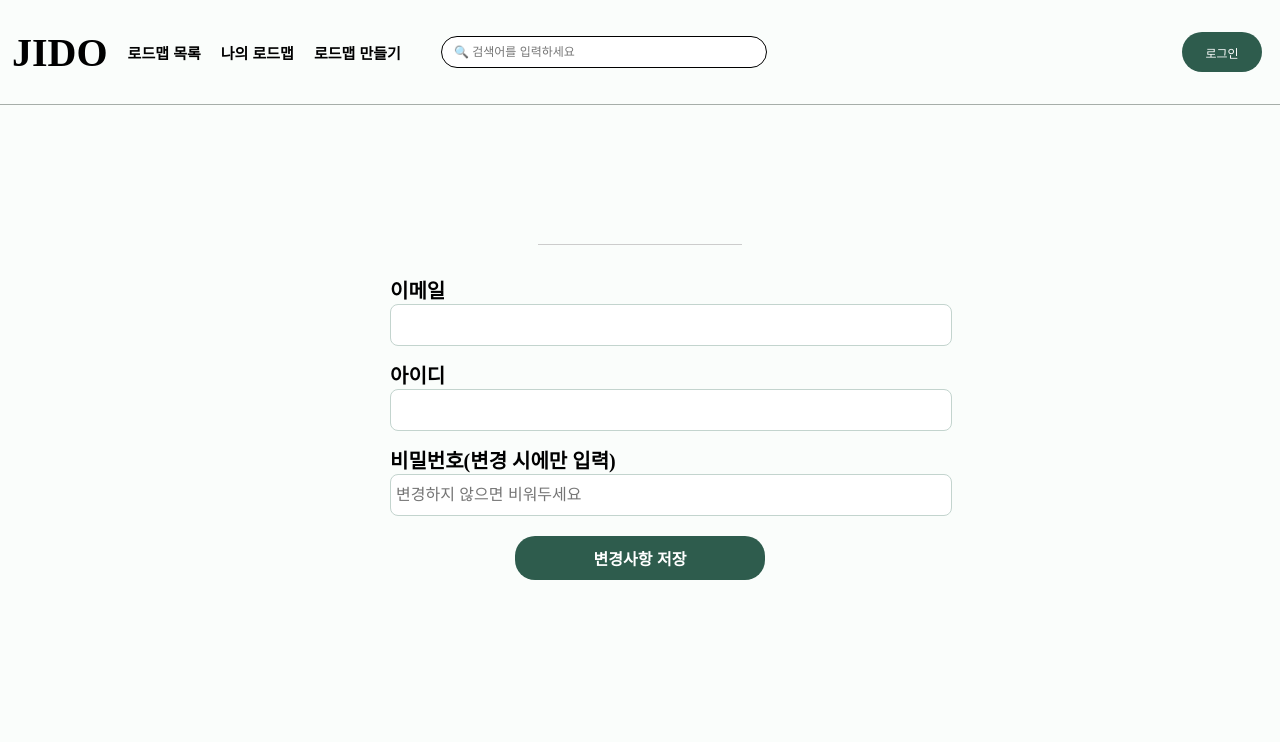
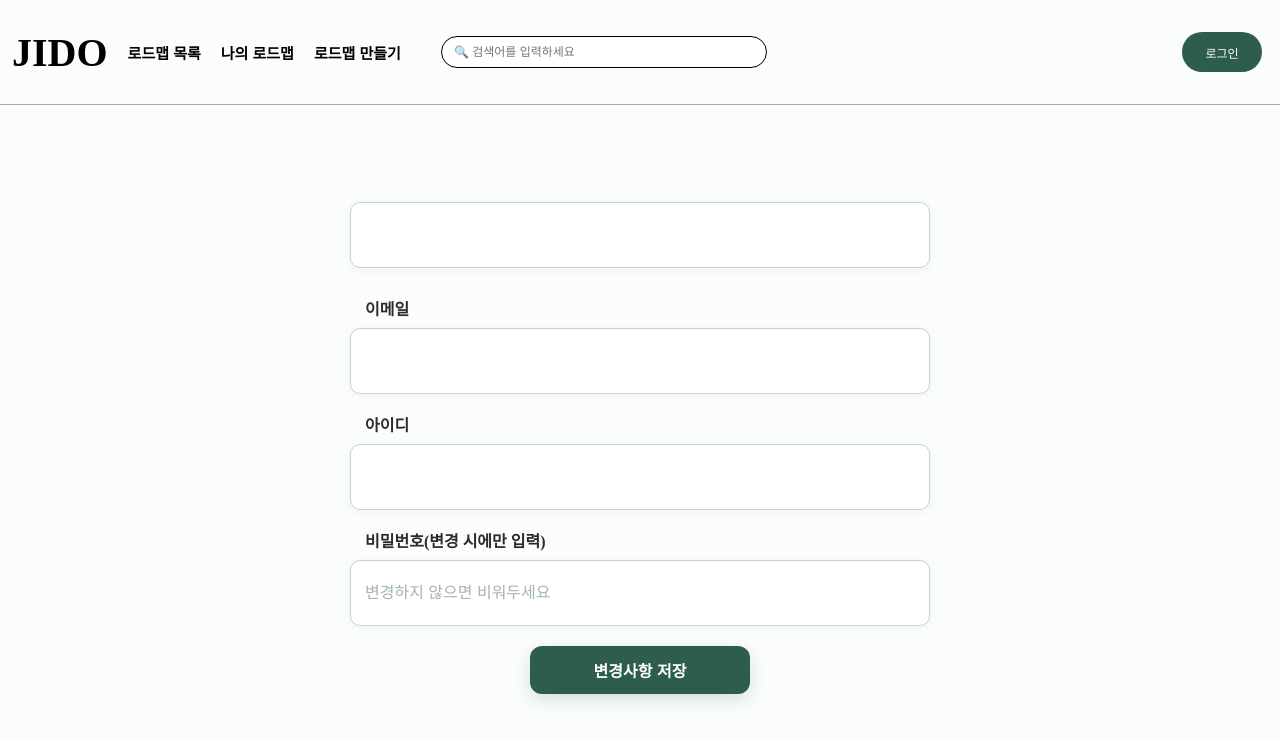
Before and after one commit to 9oormthonUniv-SCH/JIDO_fe, a React (Vite) app: page /infoupdate in a window 1280 px wide. Shown: the top 742 px of the page. Built offline with nearby package versions, Linux system fonts and the light colour scheme; no server answers; a web font is replaced by a local one.

Commit message:
api연결 3
회원가입(닉네임중복확인),댓글,검색창

```diff
--- a/src/api/users/index.js
+++ b/src/api/users/index.js
@@ -5,8 +5,10 @@ import api from "../client";
 
 /** 닉네임으로 유저 조회 (200=존재/중복, 404=없음/사용가능) */
 export async function getUserByNickname(nickname) {
-  const res = await api.get(`/user/${encodeURIComponent(nickname)}`);
-  return res.data;
+  const nick = (nickname ?? "").trim();
+  if (!nick) throw new Error("닉네임이 비어있습니다.");
+  const res = await api.get(`/user/nick/${encodeURIComponent(nick)}`);
+  return res.data; // { userId, userLoginId, email, nickname, age }
 }
 
 /** 카테고리 전체 조회 */
@@ -20,9 +22,8 @@ export async function getUserById(userId) {
   return res.data;  // { userId, userLoginId, email, nickname, age }
 }
 export async function updateUser(id, body) {
-  // body: { userLoginId, email, nickname, password?, age? }
-  const { data } = await api.patch(`/user/${id}`, body);
-  return data;
+  const res = await api.patch(`/user/id/${id}`, body);
+  return res.data;
 }
 
 // fetchCategories()
--- a/src/pages/MyInfo.jsx
+++ b/src/pages/MyInfo.jsx
@@ -7,114 +7,149 @@ import { logout } from "../api/auth";
 import { getUserById } from "../api/users";
 
 const TotalContainer = styled.div`
+  --brand: #2e5c4d;
+  --ink: #0f172a;
+  --muted: #667085;
+
   display: flex;
   flex-direction: column;
+  align-items: center;
+
   background-color: #fafdfb;
-  margin-top: 150px;
-  padding: 20px;
-  align-items: center;
+  margin: 120px auto 80px;
+  padding: 24px;
+
+  /* 화면 가운데 카드 레이아웃 */
+  max-width: 840px;
 `;
 
 const TopInfo = styled.div`
+  width: 100%;
+  max-width: 640px;
+
   display: flex;
-  gap: 15px;
-  margin-top: 40px;
-  margin-bottom: 30px;
-  justify-content: flex-start;
+  flex-direction: column;
+  gap: 10px;
+
+  margin-top: 32px;
+  margin-bottom: 24px;
+  justify-content: center;
 `;
 
 const Container = styled.div`
+  width: 100%;
   display: flex;
   flex-direction: column;
-  justify-content: center;
+  align-items: stretch;
 `;
 
-const UserName = styled.p`
-  font-weight: bold;
-  color: black;
-  font-size: 28px;
-  margin: 0;
+/* 공용 필드 박스 스타일 */
+const BaseField = styled.div`
+  background: #ffffff;
+  color: var(--ink);
+  font-size: 16px;
+  border: 1px solid rgba(16, 24, 40, 0.14);
+  border-radius: 12px;
+  padding: 12px 14px;
+  width: 100%;
+  box-shadow:
+    0 1px 1px rgba(16,24,40,0.04),
+    0 8px 24px rgba(46,92,77,0.08);
 `;
 
-const SignupDate = styled.p`
-  font-size: 15px;
+/* 닉네임도 박스 형태로 */
+const UserName = styled(BaseField)`
+  font-weight: 700;
+  font-size: 18px;
+  letter-spacing: -0.2px;
 `;
 
+/* 가입일은 보조 텍스트 */
+const SignupDate = styled.p`
+  margin: 4px 0 0;
+  font-size: 14px;
+  color: var(--muted);
+`;
+
+/* 아래 입력 정보 래퍼 */
 const ChangeContainer = styled.div`
-  display: flex;
-  width: 500px;
-  gap: 20px;
+  width: 100%;
+  max-width: 640px;
+  display: grid;
+  grid-template-columns: 1fr;
+  gap: 16px;
 `;
 
 const LoginContainer = styled.div`
   display: flex;
   flex-direction: column;
-  gap: 14px;
+  gap: 18px;
   flex: 1;
-  align-items: center;
+  align-items: stretch;
 `;
 
+/* 라벨 */
 const Label = styled.label`
-  font-weight: bold;
-  font-size: 20px;
-  color: black;
+  display: block;
+  margin-bottom: 8px;
+  font-weight: 800;
+  font-size: 14px;
+  color: var(--ink);
+  letter-spacing: -0.1px;
 `;
 
-const Input = styled.div`
-  background-color: white;
-  font-size: 16px;
-  border: 1px solid #c3d4ce;
-  border-radius: 8px;
-  height: 30px;
-  padding: 5px;
-  width: 550px;
+/* 이메일/아이디 박스 */
+const Input = styled(BaseField)`
+  /* 그대로 사용 */
 `;
 
+/* 액션 버튼 */
 const EditMyInfoB = styled.button`
-  margin-top: 20px;
+  margin-top: 24px;
   font-size: 16px;
-  background: #2e5c4d;
+  background: var(--brand);
   color: white;
   border: none;
-  border-radius: 20px;
-  padding: 10px 40px;
+  border-radius: 12px;
+  padding: 12px 20px;
   cursor: pointer;
-  font-weight: bold;
-  width: 250px;
+  font-weight: 700;
+  min-width: 220px;
 
-  &:hover {
-    background-color: #24493d;
-  }
+  &:hover { background-color: #24493d; }
 `;
 
 const LogoutButton = styled.button`
-  color: #2e5c4d;
+  color: var(--brand);
   border: none;
   background: none;
   font-size: 14px;
-  &:hover {
-    text-decoration: underline;
-  }
-  display: flex;
-  margin-top: 20px;
+  margin-top: 14px;
+  cursor: pointer;
+
+  &:hover { text-decoration: underline; }
 `;
 
+/* 관심 카테고리 */
 const CategoryList = styled.div`
+  width: 100%;
+  max-width: 640px;
   display: flex;
   flex-wrap: wrap;
   gap: 10px;
-  max-width: 500px;
-  justify-content: center;
+  justify-content: flex-start;
 `;
 
 const CategoryItem = styled.div`
-  background: #e3e3e3;
-  border-radius: 20px;
-  padding: 5px 10px;
-  font-size: 14px;
-  font-weight: bold;
+  background: linear-gradient(180deg, #f4f8f6, #ffffff);
+  border: 1px solid rgba(46, 92, 77, 0.22);
+  border-radius: 999px;
+  padding: 6px 12px;
+  font-size: 13px;
+  font-weight: 700;
+  color: #1f2a2a;
+  box-shadow: 0 1px 1px rgba(16,24,40,0.04);
 `;
-
 function MyInfo() {
   const [nickname, setNickname] = useState("");
   const [signupDate, setSignupDate] = useState("");
@@ -156,8 +191,8 @@ function MyInfo() {
       <TopHeader nickname={nickname} />
       <TotalContainer>
         <TopInfo>
-          {/* 🔻 사진 제거: 이름/가입일만 표시 */}
           <Container>
+            <Label>닉네임</Label>
             <UserName>{nickname || userLoginId || "사용자"}</UserName>
             {signupDate && <SignupDate>가입일: {signupDate}</SignupDate>}
           </Container>
--- a/src/pages/MyinfoUpdate.jsx
+++ b/src/pages/MyinfoUpdate.jsx
@@ -16,32 +16,48 @@ const TotalContainer = styled.div`
 
 const TopInfo = styled.div`
   display: flex;
-  gap: 15px;
-  margin-top: 40px;
-  margin-bottom: 30px;
-  justify-content: flex-start;
+  justify-content: center;     /* 중앙 정렬 */
+  align-items: center;
+  width: 100%;
+  margin: 32px 0 24px;
 `;
 
 const Container = styled.div`
   display: flex;
   flex-direction: column;
-  justify-content: center;
+  align-items: center;          /* 닉네임 인풋 중앙 정렬 */
+  width: 100%;
 `;
 
 const UserName = styled.input`
-  font-weight: bold;
-  color: black;
-  font-size: 28px;
-  border: none;
-  border-bottom: 1px solid #ccc;
-  background: transparent;
-  outline: none;
-  width: 200px;
+  width: 550px;
+  height: 44px;
+  padding: 10px 14px;
+  background: #ffffff;
+  border: 1px solid #c3d4ce;
+  border-radius: 10px;
+  font-size: 18px;
+  font-weight: 600;
+  color: #2e5c4d;
+  box-shadow: 0 2px 8px rgba(46, 92, 77, 0.06);
+  transition: border-color 0.2s ease, box-shadow 0.2s ease;
+
+  &::placeholder {
+    color: #a2b5ae;
+  }
+  &:hover {
+    box-shadow: 0 4px 14px rgba(46, 92, 77, 0.08);
+  }
+  &:focus {
+    outline: none;
+    border-color: #2e5c4d;
+    box-shadow: 0 0 0 3px rgba(46, 92, 77, 0.15);
+  }
 `;
 
 const ChangeContainer = styled.div`
   display: flex;
-  width: 500px;
+  width: 600px;                 /* 550px 인풋이 안정적으로 들어가도록 여유폭 확보 */
   gap: 20px;
 `;
 
@@ -50,25 +66,41 @@ const LoginContainer = styled.div`
   flex-direction: column;
   gap: 14px;
   flex: 1;
-  align-items: center;
+  align-items: center;          /* 인풋 중앙 정렬 */
 `;
 
 const Label = styled.label`
-  font-weight: bold;
-  font-size: 20px;
-  color: black;
+  display: block;
+  width: 550px;
+  margin: 4px auto 8px;
+  font-weight: 700;
+  font-size: 16px;
+  color: #2b2b2b;
 `;
 
 const Input = styled.input`
-  background-color: white;
+  width: 550px;
+  height: 44px;
+  padding: 10px 14px;
+  background: #ffffff;
+  border: 1px solid #c3d4ce;
+  border-radius: 10px;
   font-size: 16px;
-  border: 1px solid #c3d4ce;
-  border-radius: 8px;
-  height: 30px;
-  padding: 5px;
-  flex: 1;
-  display: block;
-  width: 550px;
+  color: #2b2b2b;
+  box-shadow: 0 2px 8px rgba(46, 92, 77, 0.06);
+  transition: border-color 0.2s ease, box-shadow 0.2s ease;
+
+  &::placeholder {
+    color: #a2b5ae;
+  }
+  &:hover {
+    box-shadow: 0 4px 14px rgba(46, 92, 77, 0.08);
+  }
+  &:focus {
+    outline: none;
+    border-color: #2e5c4d;
+    box-shadow: 0 0 0 3px rgba(46, 92, 77, 0.15);
+  }
 `;
 
 const CompleteButton = styled.button`
@@ -77,16 +109,25 @@ const CompleteButton = styled.button`
   background: #2e5c4d;
   color: white;
   border: none;
-  border-radius: 20px;
-  padding: 10px 40px;
+  border-radius: 12px;
+  padding: 12px 24px;
   cursor: pointer;
-  font-weight: bold;
-  width: 250px;
+  font-weight: 700;
+  width: 220px;
+  box-shadow: 0 6px 16px rgba(46, 92, 77, 0.18);
+  transition: transform 0.08s ease, box-shadow 0.2s ease, background-color 0.2s ease;
 
   &:hover {
     background-color: #24493d;
+    box-shadow: 0 8px 20px rgba(46, 92, 77, 0.22);
+    transform: translateY(-1px);
+  }
+  &:active {
+    transform: translateY(0);
+    box-shadow: 0 4px 12px rgba(46, 92, 77, 0.18);
   }
 `;
+
 
 function MyinfoUpdate() {
   const navigate = useNavigate();
--- a/vite.config.js
+++ b/vite.config.js
@@ -10,14 +10,15 @@ export default defineConfig({
   server: {
     proxy: {
       "/api": {
-        target: "http://43.202.225.206:8080",
+        target: "http://54.180.92.141:8080/",
         changeOrigin: true,
         secure: false,
 
     cookieDomainRewrite: "localhost", // ★ 쿠키 도메인을 localhost로 재작성
     cookiePathRewrite: "/",           // ★ 쿠키 path도 /
           rewrite: (p) => {
-      const keep = /^\/api\/(login|csrf|search)(\/|$)/; // 유지
+      const keep = /^\/api\/(login|csrf|search)(?=\/|$|\?)/;
+
       const strip = /^\/api\/(user|sections|steps|step-contents|roadmaps|notifications|categories|comments)(\/|$)/; // 제거
       if (keep.test(p)) return p;
  if (strip.test(p)) return p.replace(/^\/api(?=\/|\?|$)/, "");
```
Also changed, not shown: src/pages/RoadmapDetail.jsx (+87 -47 lines), src/pages/SignUp.jsx (+50 -24 lines).
